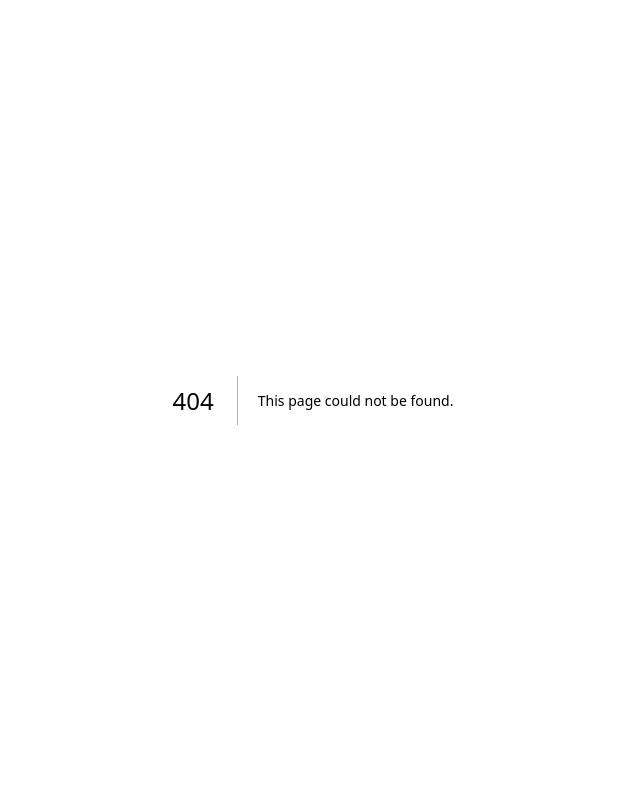
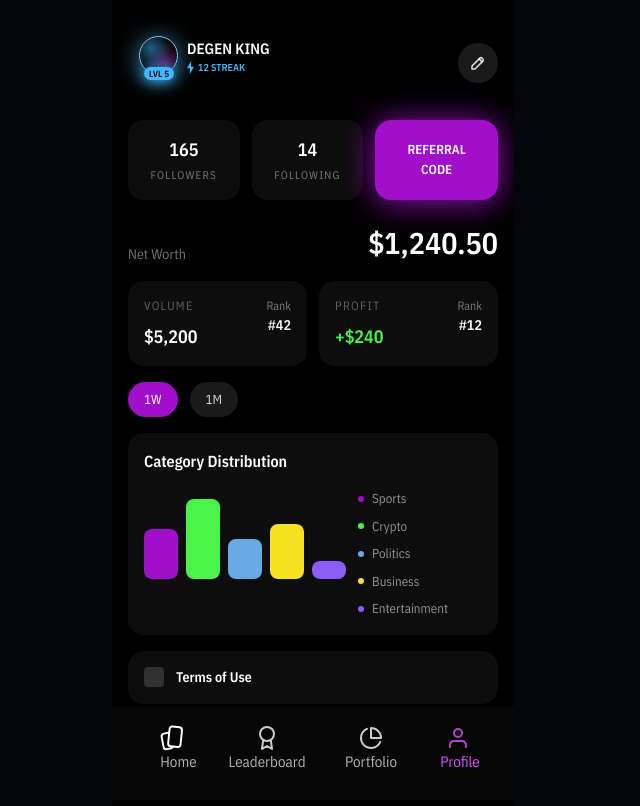
Before and after one commit to mightyeagle329/frontend, a Next.js app: page /profile in a window 1280 px wide. Before the commit this address had no page. Shown: the top 806 px of the page, without its empty margins (327-967 px from the left). Built offline with nearby package versions, Linux system fonts and the light colour scheme.

Commit message:
complete profile page

```diff
--- /dev/null
+++ b/src/app/profile/page.tsx
@@ -0,0 +1,185 @@
+"use client";
+
+import { BottomNav } from "@/components/BottomNav";
+import { ProfileHeader } from "@/components/ProfileHeader";
+import { useState } from "react";
+
+export default function ProfilePage() {
+  const [range, setRange] = useState<"1w" | "1m">("1w");
+
+  return (
+    <div className="relative mx-auto min-h-dvh w-full max-w-[402px] overflow-hidden bg-black pb-24 text-white">
+      <div className="pointer-events-none absolute inset-0 bg-[linear-gradient(to_bottom,rgba(0,0,0,0.1),rgba(0,0,0,0.75))]" />
+
+      <main className="relative">
+        {/* Match Home page top margin */}
+        <div className="px-0 pt-6">
+          <ProfileHeader />
+        </div>
+
+        <div className="px-4">
+          {/* Top stats row */}
+          <div className="mt-4 grid grid-cols-[1fr_1fr_1.1fr] gap-3">
+            <StatCard title="FOLLOWERS" value="165" />
+            <StatCard title="FOLLOWING" value="14" />
+            <button
+              type="button"
+              className="rounded-[16px] bg-[#A10FCA] px-4 py-4 text-center font-ibm text-[13px] font-semibold shadow-[0px_2px_32.8px_0px_#A10FCAEB]"
+            >
+              REFERRAL
+              <br />
+              CODE
+            </button>
+          </div>
+
+          {/* Net worth */}
+          <div className="mt-5 flex items-end justify-between">
+            <div className="font-ibm text-[14px] text-white/45">Net Worth</div>
+            <div className="font-ibm text-[30px] font-semibold">$1,240.50</div>
+          </div>
+
+          {/* Volume / Profit cards */}
+          <div className="mt-4 grid grid-cols-2 gap-3">
+            <div className="rounded-[16px] bg-white/5 px-4 py-4">
+              <div className="flex items-start justify-between">
+                <div>
+                  <div className="font-ibm text-[12px] tracking-[0.11em] text-white/35">
+                    VOLUME
+                  </div>
+                  <div className="mt-2 font-ibm text-[18px] font-semibold">
+                    $5,200
+                  </div>
+                </div>
+                <div className="text-right font-ibm text-[12px] text-white/45">
+                  Rank
+                  <div className="font-ibm text-[14px] font-semibold text-white">
+                    #42
+                  </div>
+                </div>
+              </div>
+            </div>
+
+            <div className="rounded-[16px] bg-white/5 px-4 py-4">
+              <div className="flex items-start justify-between">
+                <div>
+                  <div className="font-ibm text-[12px] tracking-[0.11em] text-white/35">
+                    PROFIT
+                  </div>
+                  <div className="mt-2 font-ibm text-[18px] font-semibold text-[#49F347]">
+                    +$240
+                  </div>
+                </div>
+                <div className="text-right font-ibm text-[12px] text-white/45">
+                  Rank
+                  <div className="font-ibm text-[14px] font-semibold text-white">
+                    #12
+                  </div>
+                </div>
+              </div>
+            </div>
+          </div>
+
+          {/* Range pills */}
+          <div className="mt-4 flex gap-3">
+            <Pill active={range === "1w"} onClick={() => setRange("1w")}
+              >1W</Pill
+            >
+            <Pill active={range === "1m"} onClick={() => setRange("1m")}
+              >1M</Pill
+            >
+          </div>
+
+          {/* Category Distribution */}
+          <div className="mt-4 rounded-[16px] bg-white/5 px-4 py-4">
+            <div className="font-ibm text-[16px] font-semibold">
+              Category Distribution
+            </div>
+
+            <div className="mt-4 grid grid-cols-[1.2fr_1fr] gap-3">
+              {/* Mini bar chart */}
+              <div className="flex h-[90px] items-end gap-2">
+                <div className="h-[50px] w-[34px] rounded-[8px] bg-[#A10FCA]" />
+                <div className="h-[80px] w-[34px] rounded-[8px] bg-[#49F347]" />
+                <div className="h-[40px] w-[34px] rounded-[8px] bg-[#68AAE4]" />
+                <div className="h-[55px] w-[34px] rounded-[8px] bg-[#F7E222]" />
+                <div className="h-[18px] w-[34px] rounded-[8px] bg-[#8B5CF6]" />
+              </div>
+
+              {/* Legend */}
+              <div className="space-y-2 text-[13px] text-white/55">
+                <LegendItem color="#A10FCA" label="Sports" />
+                <LegendItem color="#49F347" label="Crypto" />
+                <LegendItem color="#68AAE4" label="Politics" />
+                <LegendItem color="#F7E222" label="Business" />
+                <LegendItem color="#8B5CF6" label="Entertainment" />
+              </div>
+            </div>
+          </div>
+
+          {/* Terms of Use */}
+          <button
+            type="button"
+            className="mt-4 flex w-full items-center gap-3 rounded-[16px] bg-white/5 px-4 py-4"
+          >
+            <div className="h-5 w-5 rounded bg-white/15" />
+            <div className="font-ibm text-[14px] font-semibold">Terms of Use</div>
+          </button>
+
+          {/* Log out */}
+          <button
+            type="button"
+            className="mt-4 w-full rounded-[16px] bg-white/5 px-4 py-4 text-center font-ibm text-[14px] font-semibold"
+          >
+            Log out
+          </button>
+        </div>
+      </main>
+
+      <BottomNav />
+    </div>
+  );
+}
+
+function StatCard({ title, value }: { title: string; value: string }) {
+  return (
+    <div className="rounded-[16px] bg-white/5 px-4 py-4 text-center">
+      <div className="font-ibm text-[18px] font-semibold">{value}</div>
+      <div className="mt-1 font-ibm text-[11px] tracking-[0.11em] text-white/45">
+        {title}
+      </div>
+    </div>
+  );
+}
+
+function Pill({
+  children,
+  active,
+  onClick,
+}: {
+  children: string;
+  active?: boolean;
+  onClick: () => void;
+}) {
+  return (
+    <button
+      type="button"
+      onClick={onClick}
+      className={
+        active
+          ? "rounded-full bg-[#A10FCA] px-4 py-2 font-ibm text-[13px] text-white"
+          : "rounded-full bg-white/10 px-4 py-2 font-ibm text-[13px] text-white/85"
+      }
+    >
+      {children}
+    </button>
+  );
+}
+
+function LegendItem({ color, label }: { color: string; label: string }) {
+  return (
+    <div className="flex items-center gap-2">
+      <span className="h-[6px] w-[6px] rounded-full" style={{ background: color }} />
+      <span className="font-ibm">{label}</span>
+    </div>
+  );
+}
--- a/src/components/BottomNav.tsx
+++ b/src/components/BottomNav.tsx
@@ -9,6 +9,7 @@ export function BottomNav() {
   const onHome = pathname === "/";
   const onLeaderboard = pathname.startsWith("/leaderboard");
   const onPortfolio = pathname.startsWith("/portfolio");
+  const onProfile = pathname.startsWith("/profile");
 
   return (
     <nav className="fixed inset-x-0 bottom-0 z-50 mx-auto h-[94px] w-full max-w-[402px] bg-[#060606] safe-pb">
@@ -93,14 +94,25 @@ export function BottomNav() {
 
       {/* Profile */}
       <Link
-        href="/"
+        href="/profile"
         className="no-tap-highlight absolute left-[334px] top-[20px]"
         aria-label="Profile"
       >
         <div className="relative h-[24px] w-[24px]">
-          <Image src="/icons/user.svg" alt="" fill className="object-contain opacity-80" />
+          <Image
+            src={onProfile ? "/icons/user-color.svg" : "/icons/user.svg"}
+            alt=""
+            fill
+            className="object-contain opacity-80"
+          />
         </div>
-        <div className="mt-[4px] -ml-[6px] w-[40px] text-center font-ibm text-[15px] font-normal leading-[16.8px] text-white/70">
+        <div
+          className={
+            onProfile
+              ? "mt-[4px] -ml-[6px] w-[40px] text-center font-ibm text-[15px] font-normal leading-[16.8px] text-[#DA55FF]"
+              : "mt-[4px] -ml-[6px] w-[40px] text-center font-ibm text-[15px] font-normal leading-[16.8px] text-white/70"
+          }
+        >
           Profile
         </div>
       </Link>
--- /dev/null
+++ b/src/components/ProfileHeader.tsx
@@ -0,0 +1,44 @@
+import { IconEdit, IconLightning } from "./icons";
+
+export function ProfileHeader() {
+  return (
+    <header className="relative h-[80px] w-full">
+      {/* Left group: same as HomeHeader */}
+      <div className="absolute left-[27px] top-[12px] h-[44px] w-[131px]">
+        <div className="absolute left-0 top-0 h-[39px] w-[39px] overflow-hidden rounded-[40px] border border-[#80D1FF] shadow-[0px_4px_24.1px_0px_#3E8BBB]">
+          <div className="h-full w-full bg-[radial-gradient(circle_at_30%_30%,rgba(62,184,255,0.5),transparent_55%),radial-gradient(circle_at_70%_70%,rgba(217,70,239,0.4),transparent_55%)]" />
+        </div>
+
+        <div className="absolute left-[5px] top-[31px] h-[13px] w-[30px] rounded-[30px] bg-[#3EB8FF] shadow-[0px_1px_13.6px_0px_#3EB8FF]">
+          <div className="flex h-full w-full items-center justify-center">
+            <span className="font-ibm text-[9px] font-semibold leading-[9px] text-black">
+              LVL 5
+            </span>
+          </div>
+        </div>
+
+        {/* Name */}
+        <div className="absolute left-[48px] top-[5px] whitespace-nowrap font-ibm text-[15px] font-semibold leading-[15px] text-white">
+          DEGEN KING
+        </div>
+
+        {/* Streak (keep on one line) */}
+        <div className="absolute left-[48px] top-[25px] flex items-center gap-[4px] whitespace-nowrap text-[#3EB8FF]">
+          <IconLightning className="h-[13px] w-[7px]" />
+          <span className="font-ibm text-[10px] font-semibold leading-[10px]">
+            12 STREAK
+          </span>
+        </div>
+      </div>
+
+      {/* Edit button aligned with top row like HomeHeader */}
+      <button
+        type="button"
+        aria-label="Edit profile"
+        className="absolute left-[346px] top-[19px] grid h-[40px] w-[40px] place-items-center rounded-full bg-white/10"
+      >
+        <IconEdit className="h-[18px] w-[18px] text-white/85" />
+      </button>
+    </header>
+  );
+}
--- a/src/components/icons.tsx
+++ b/src/components/icons.tsx
@@ -229,6 +229,31 @@ export function IconArrowRight(props: SVGProps<SVGSVGElement>) {
   );
 }
 
+export function IconEdit(props: SVGProps<SVGSVGElement>) {
+  return (
+    <svg
+      viewBox="0 0 24 24"
+      fill="none"
+      xmlns="http://www.w3.org/2000/svg"
+      aria-hidden="true"
+      {...props}
+    >
+      <path
+        d="M4 20h4l10.5-10.5a2 2 0 0 0 0-2.8l-1.2-1.2a2 2 0 0 0-2.8 0L4 16v4Z"
+        stroke="currentColor"
+        strokeWidth="2"
+        strokeLinejoin="round"
+      />
+      <path
+        d="M13.5 6.5 17.5 10.5"
+        stroke="currentColor"
+        strokeWidth="2"
+        strokeLinecap="round"
+      />
+    </svg>
+  );
+}
+
 export function IconWallet(props: SVGProps<SVGSVGElement>) {
   return (
     <svg
```
